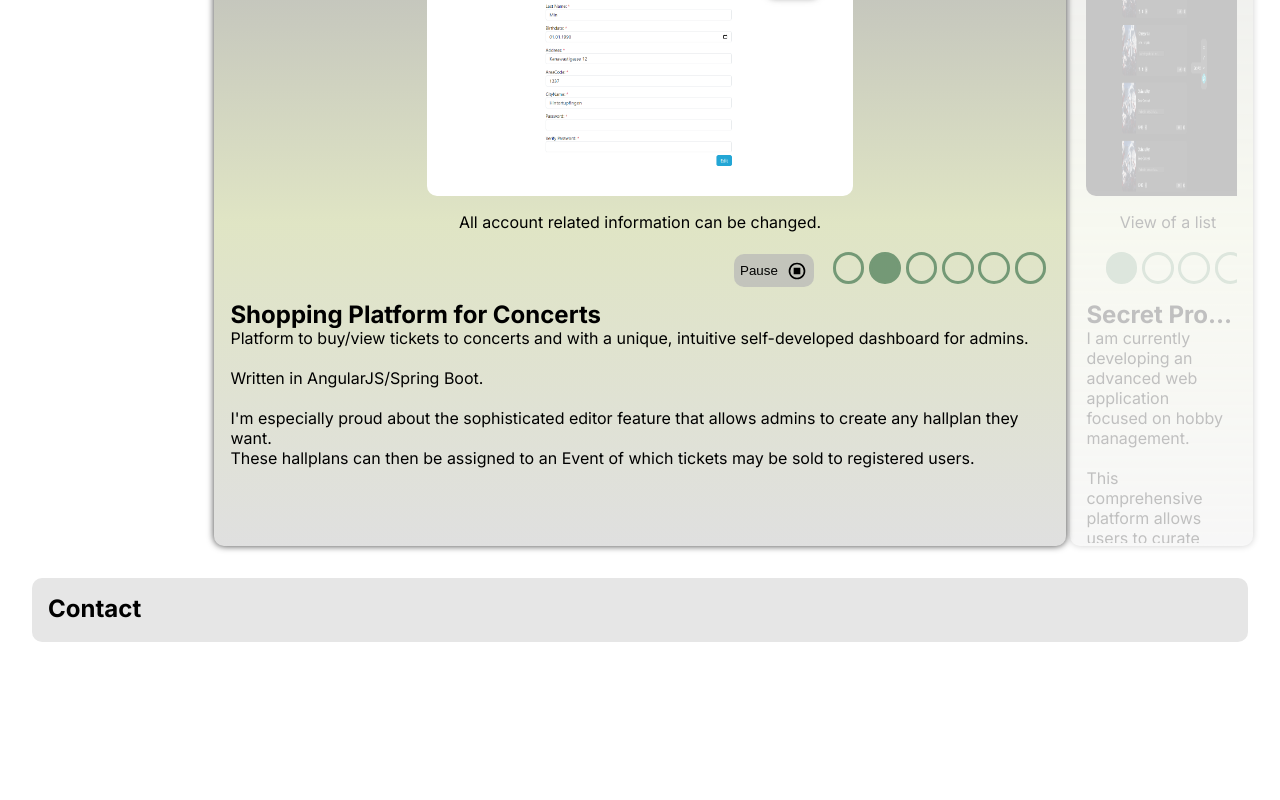
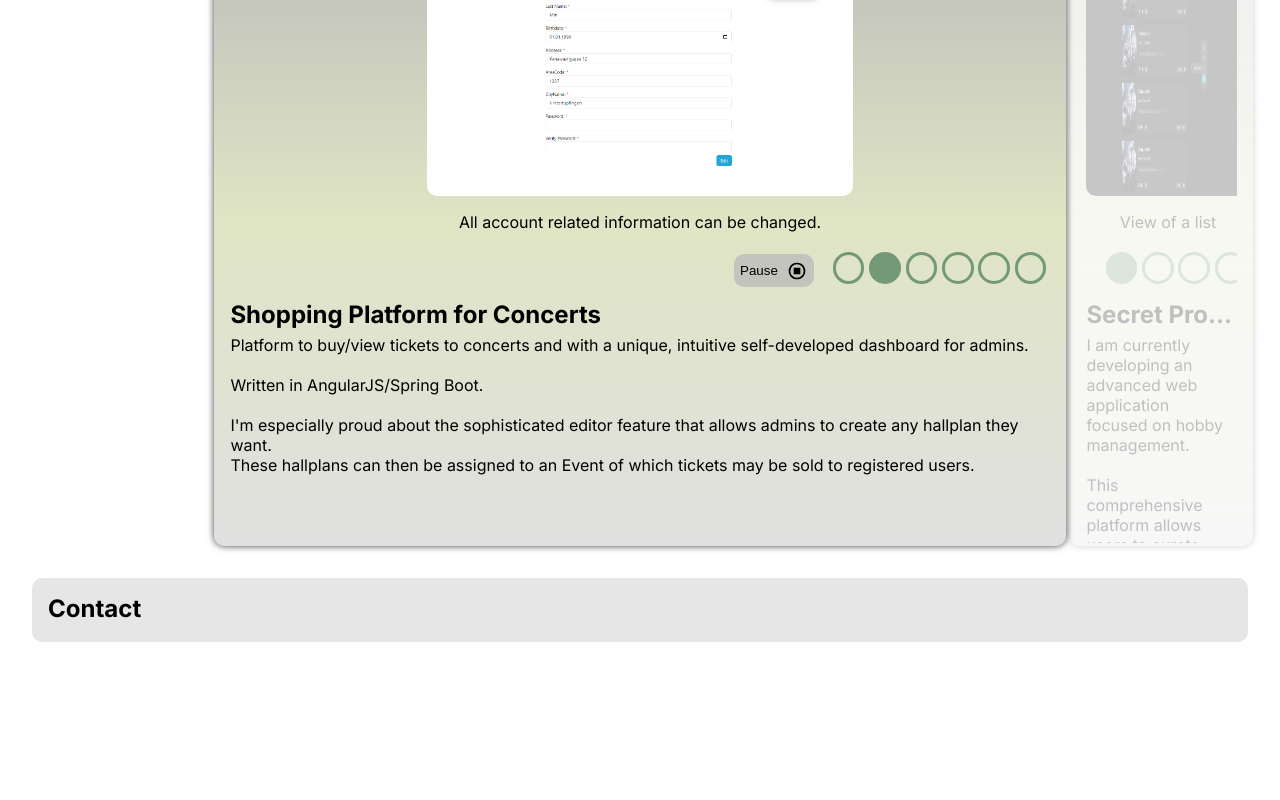
Before and after one commit to Reonharudo/dev-portfolio, a Next.js app: page / in a window 1280 px wide. Shown: the part 3282-4082 px from the top of the page. Built offline with nearby package versions, Linux system fonts and the light colour scheme; no server answers.

Commit message:
increase space between headline and description

```diff
--- a/src/components/ProjectSlider/ProjectShowcase/ProjectShowcase.module.css
+++ b/src/components/ProjectSlider/ProjectShowcase/ProjectShowcase.module.css
@@ -73,7 +73,7 @@
     margin: 0;
     padding: 0;
 
-    height: 2rem;
+    height: 2.6rem;
 }
 
 @media screen and (width <= 600px) {
```
